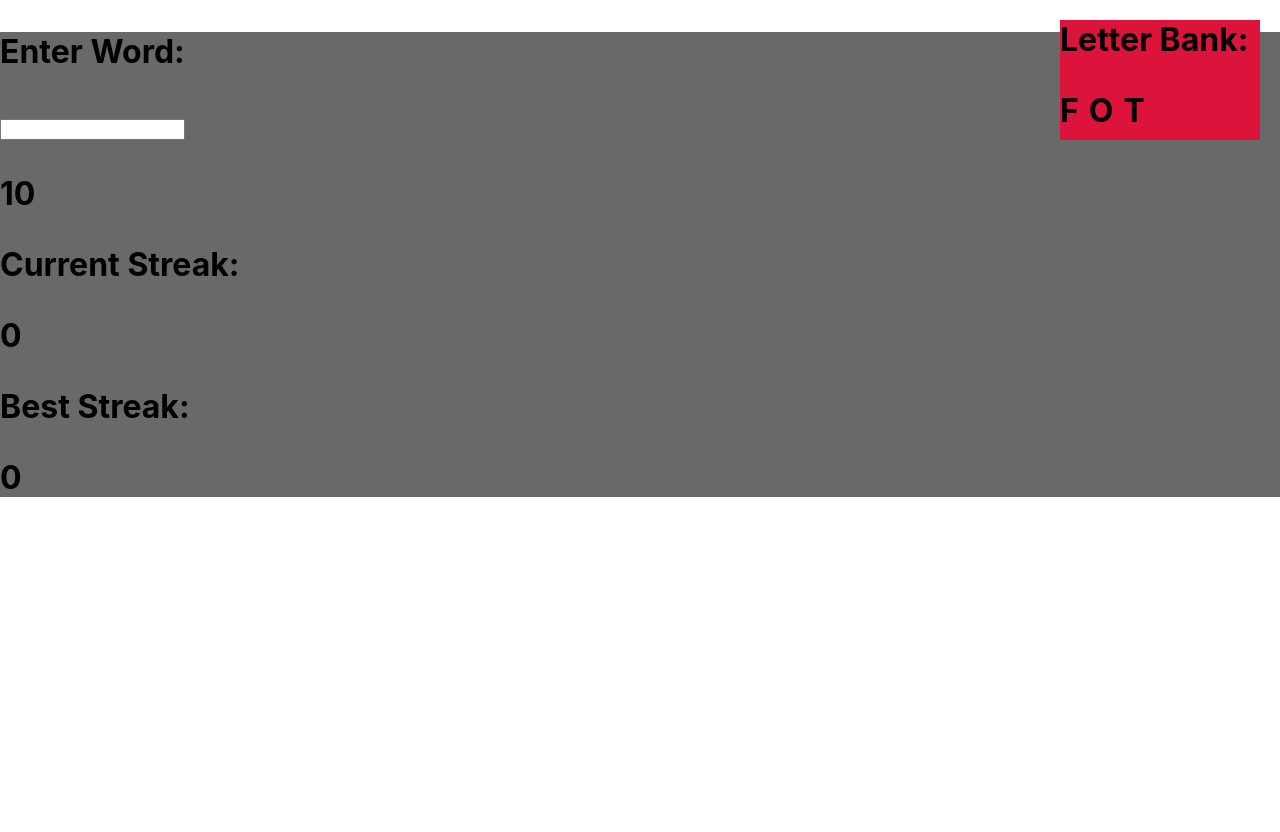
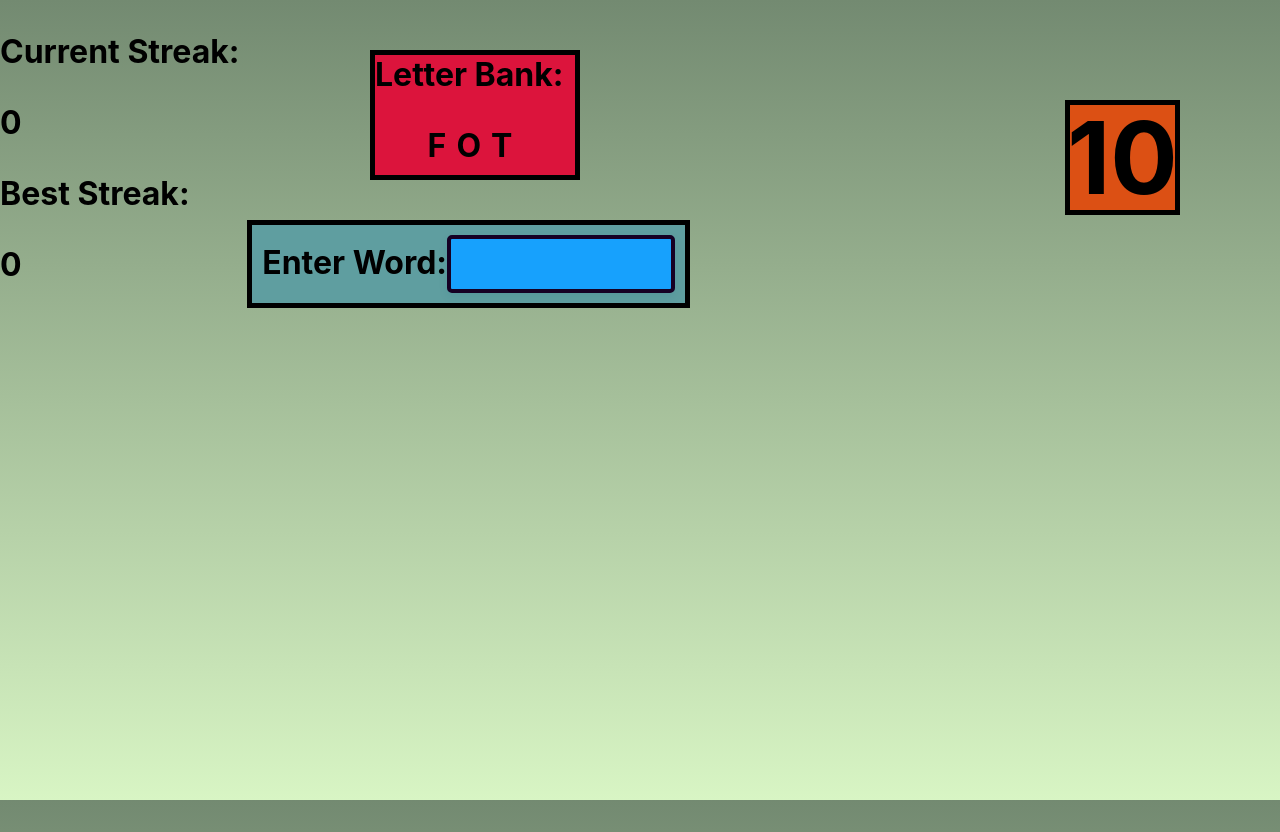
Before and after one commit to KaiSolter/KaiSolter.github.io, a React (Create React App) app in the folder my-app/: page / in a window 1280 px wide. Before the commit the page ends 800 px from the top, so only its background shows below. Built offline with nearby package versions, Linux system fonts and the light colour scheme.

Commit message:
adding more styling

```diff
--- a/my-app/src/App.css
+++ b/my-app/src/App.css
@@ -1,13 +1,15 @@
-.App {
-  text-align: center;
-}
-
 @media (prefers-reduced-motion: no-preference) {
   .App-logo {
     animation: App-logo-spin infinite 20s linear;
   }
 }
 
-.Background {
-  background-color: #696969;
+html, body {
+  height: 100%;
+  margin: 0;
+  padding: 0;
 }
+
+body {
+  background: linear-gradient(to bottom, #738a71, #d8f5c4);
+}
--- a/my-app/src/App.jsx
+++ b/my-app/src/App.jsx
@@ -34,11 +34,10 @@ function App() {
 
   return (
 
-    <h1 className='Background'>
-      <div classname="Letter-Bank" >
+    <h1>
+      <div>
       <LetterBank key={key} onLettersUpdate={setSharedLetterBank} ></LetterBank>
       </div>
-      <p> Enter Word: </p>
       <InputBox letterBank={sharedLetterBank}
       onRegenerateLetterBank={regenerateLetterBank}
       incrementScore={incrementScore}
--- a/my-app/src/LetterBank.css
+++ b/my-app/src/LetterBank.css
@@ -5,16 +5,19 @@
     align-items: center;
     justify-content: center;
     border-width: 10px;
-    border-color: black;
+    border: 5px solid black;
     position: absolute;
-    top: 20px;
-    right: 20px;
+    top: 50px;
+    right: 700px;
   }
 
   .horizontal-list {
     display: flex;
     list-style-type: none;
     padding: 0;
+    display: flex;
+    align-items: center;
+    justify-content: center;
   }
 
   .horizontal-list li {
--- /dev/null
+++ b/my-app/src/Timer.css
@@ -0,0 +1,15 @@
+.myTimer {
+    width: 105px;
+    height: 105px;
+    background-color: rgb(220, 80, 20);
+    align-items: center;
+    justify-content: center;
+    border: 5px solid black;
+    font-size: 100px;
+    display: flex;
+    align-items: center;
+    justify-content: center;
+    position: absolute;
+    top: 100px;
+    right: 100px;
+}
--- a/my-app/src/components/InputBox.jsx
+++ b/my-app/src/components/InputBox.jsx
@@ -1,3 +1,4 @@
+import './MyInputBox.css';
 import { useState } from 'react';
 
 function InputBox( {letterBank, incrementScore, resetTimer, onRegenerateLetterBank} ) {
@@ -62,7 +63,10 @@ function InputBox( {letterBank, incrementScore, resetTimer, onRegenerateLetterBa
 }
 
   return (
-    <input type="text" value={wordInput} onChange={handleinput} onKeyDown={handleKeyDown}  ></input>
+    <div className='inputContainer' >
+     Enter Word:
+    <input className='MyInputBox' type="text" value={wordInput} onChange={handleinput} onKeyDown={handleKeyDown} ></input>
+    </div>
   )
 }
 
--- a/my-app/src/components/LetterBank.jsx
+++ b/my-app/src/components/LetterBank.jsx
@@ -9,7 +9,7 @@ function getrandomLetter() {
 
 function LetterBank( { onLettersUpdate } ) {
   const [letterBank, setLetterBank] = useState([]);
-  const hardletters = ["J", "X", "Q", "Z", "K"];
+  const hardletters = ["J", "X", "Q", "Z", "K", "V"];
 
   useEffect(() => {
     let l = [];
--- /dev/null
+++ b/my-app/src/components/MyInputBox.css
@@ -0,0 +1,26 @@
+.inputContainer {
+  background-color: cadetblue;
+  margin: 20px;
+  padding: 10px;
+  border: 5px solid black;
+  align-items: center;
+  position: absolute;
+  right: 570px;
+  top: 200px;
+}
+
+.MyInputBox {
+    background-color: #17a1fd;
+    box-shadow: 0 4px 8px rgba(0, 101, 119, 0.1);
+    border-radius: 10px;
+    width: 200px;
+    height: 40px;
+    font-size: 30px;
+    padding: 5px 10px;
+    border: 4px solid rgb(21, 0, 36);
+    border-radius: 5px;
+  }
+
+  .MyInputBox:focus {
+    outline: 2px solid #76057a;
+  }
--- a/my-app/src/components/Timer.jsx
+++ b/my-app/src/components/Timer.jsx
@@ -1,3 +1,4 @@
+import '../Timer.css'
 import React, { useState, useEffect } from 'react';
 
 function Timer( {resetScore, updateBestScore, onRegenerateLetterBank, timeKey}) {
@@ -26,7 +27,7 @@ function Timer( {resetScore, updateBestScore, onRegenerateLetterBank, timeKey})
   }, [timeKey]);
 
   return (
-    <div>
+    <div className='myTimer'>
       <p>{count}</p>
     </div>
   );
```
